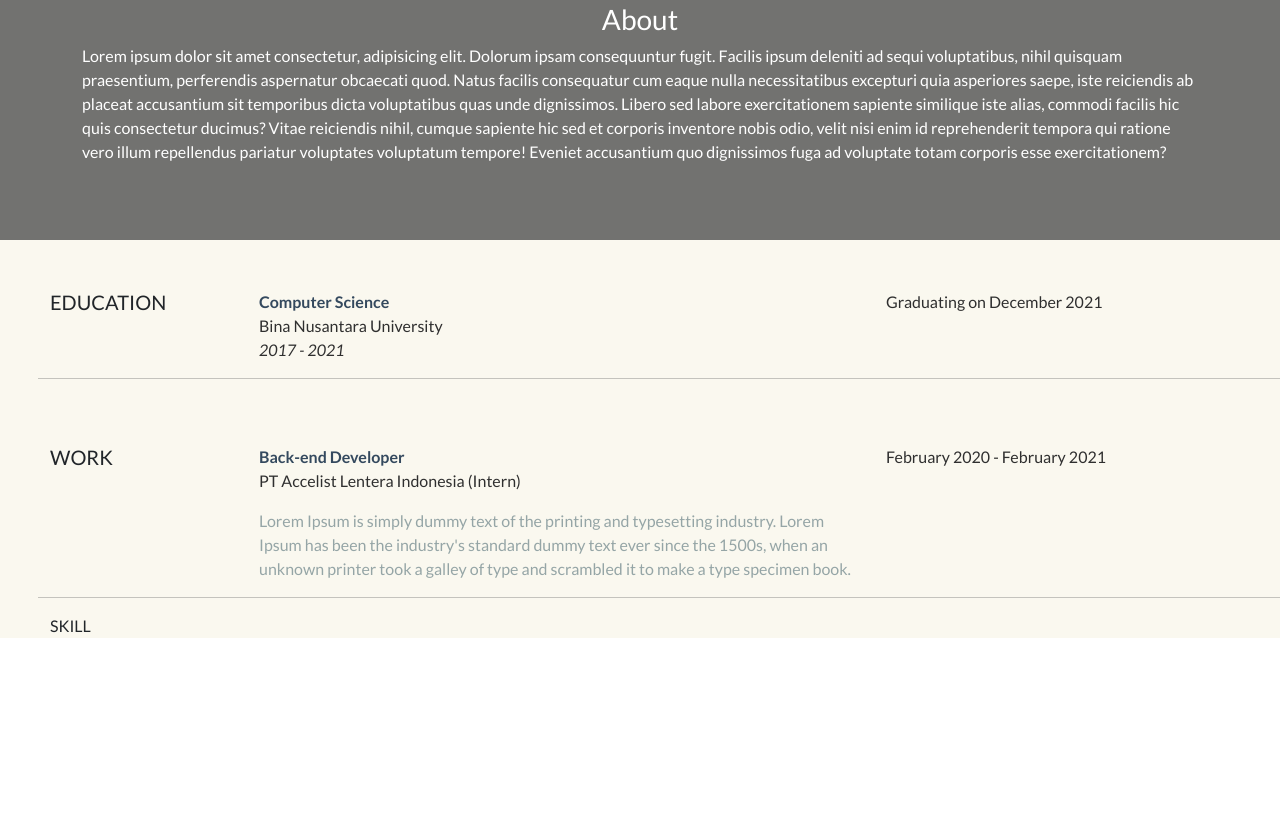
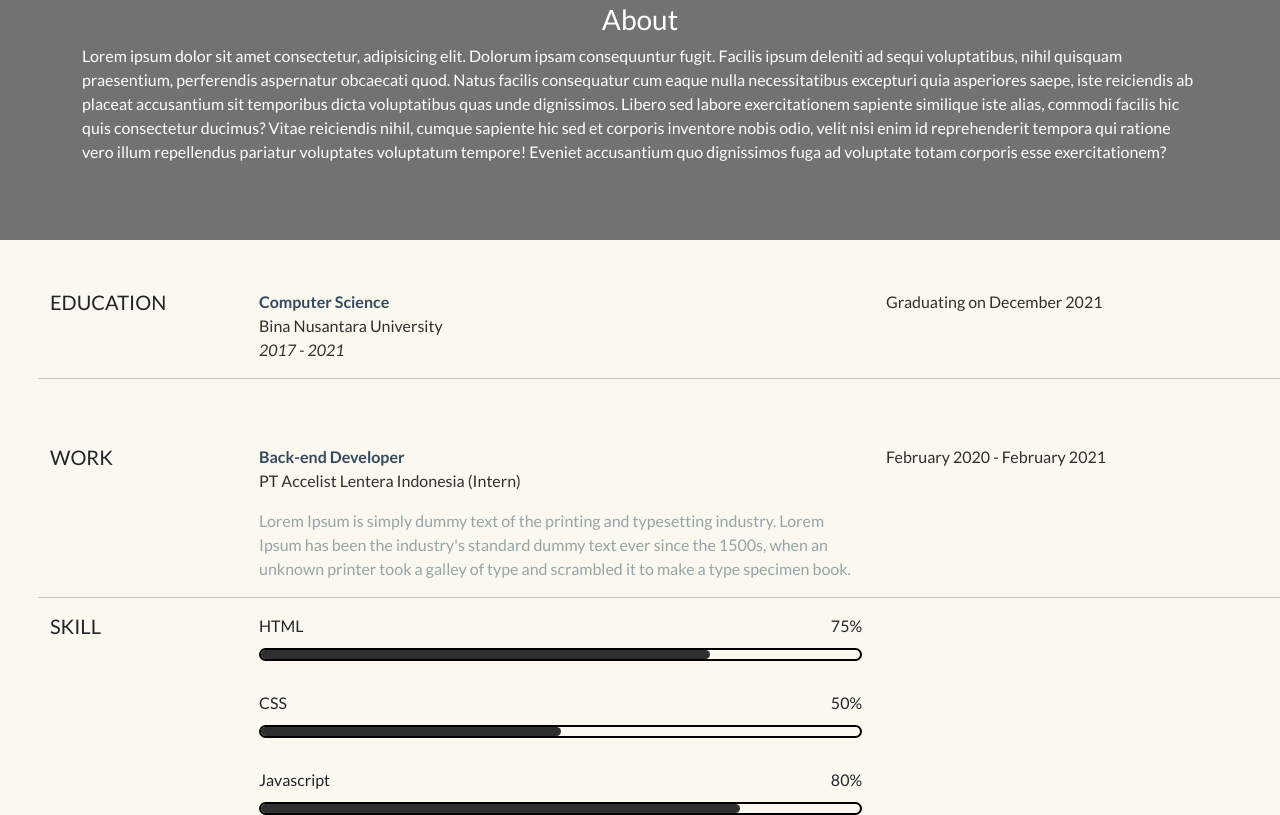
Before and after one commit to Rickykn/Website-CV-Ricky-Kurniawan, a plain HTML site: page index.html in a window 1280 px wide. Shown: the part 761-1576 px from the top of the page. Before the commit the page ends 1399 px from the top, so only its background shows below. Drawn offline with nearby package versions, Linux system fonts and the light colour scheme.

Commit message:
feat: skill section done

```diff
--- a/index.html
+++ b/index.html
@@ -28,8 +28,8 @@
   <body>
     <nav>
       <div class="link-wrapper">
-        <a href="" class="bi bi-person-circle"></a>
-        <a href="" class="bi bi-pen"></a>
+        <a href="#aboutme" class="bi bi-person-circle"></a>
+        <a href="#background" class="bi bi-pen"></a>
         <a href="" class="bi bi-journal-bookmark-fill"></a>
         <a href="" class="bi bi-person-lines-fill"></a>
       </div>
@@ -50,7 +50,7 @@
       </div>
     </section>
 
-    <section>
+    <section id="aboutme">
       <div class="about-me">
         <h3>About</h3>
         <p class="about-description container">
@@ -70,7 +70,7 @@
       </div>
     </section>
 
-    <section>
+    <section id="background">
         <!--EDUCATION DESCRIPTION -->
         <div class="desc">
           <div class="row">
@@ -120,7 +120,49 @@
       <hr>
     </div>
 
-    <section>SKILL</section>
+    <section>
+      <div class="row">
+        <div class="col-lg-2 col-lg-offset-1">
+          <h5>SKILL</h5>
+        </div>
+
+        <div class="col-lg-6">
+          <div class="skills">
+            <div class="details">
+              <span>HTML</span>
+              <span>75%</span>
+            </div>
+            <div class="bar">
+               <div class="html-bar"></div>
+            </div>
+          </div>
+
+          <div class="skills">
+            <div class="details">
+              <span>CSS</span>
+              <span>50%</span>
+            </div>
+            <div class="bar">
+               <div class="css-bar"></div>
+            </div>
+          </div>
+
+          <div class="skills">
+            <div class="details">
+              <span>Javascript</span>
+              <span>80%</span>
+            </div>
+            <div class="bar">
+               <div class="javascript-bar"></div>
+            </div>
+          </div>
+        </div>
+      </div>
+
+
+
+
+    </section>
 
 
   </body>
--- a/style.css
+++ b/style.css
@@ -83,3 +83,55 @@ nav a:hover {
 .desc more {
   color: #95a5a6;
 }
+
+.details {
+  width: 100%;
+  display: flex;
+  justify-content: space-between;
+  margin-bottom: 10px;
+}
+.bar {
+  position: relative;
+
+  border: 2px solid black;
+
+  border-radius: 20px;
+}
+.bar div {
+  position: relative;
+  width: 0;
+  height: 9px;
+  border-radius: 10px;
+  background-color: #2f2f2f;
+}
+
+.skills:not(:last-child) {
+  margin-bottom: 30px;
+}
+
+.html-bar {
+  animation: html-fill 2s forwards;
+}
+@keyframes html-fill {
+  100% {
+    width: 75%;
+  }
+}
+
+.css-bar {
+  animation: css-fill 2s forwards;
+}
+@keyframes css-fill {
+  100% {
+    width: 50%;
+  }
+}
+
+.javascript-bar {
+  animation: js-fill 2s forwards;
+}
+@keyframes js-fill {
+  100% {
+    width: 80%;
+  }
+}
```
